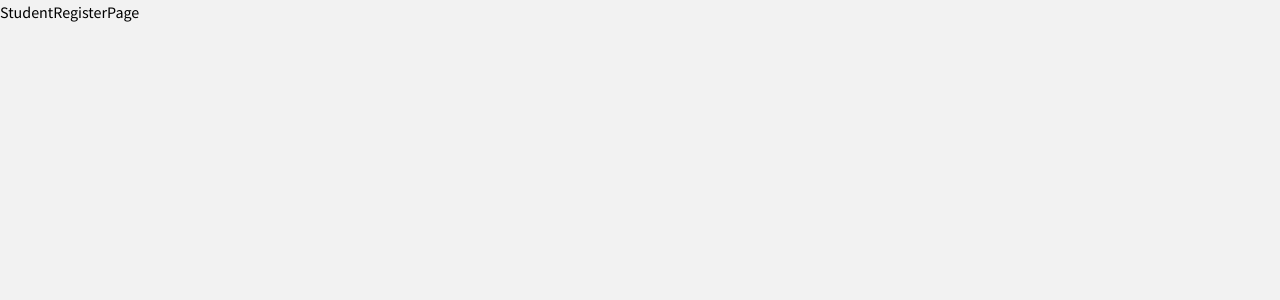
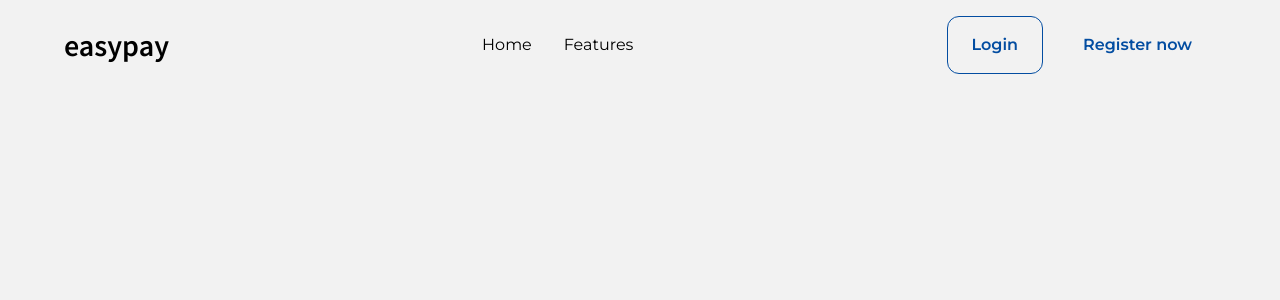
Before and after one commit to kunalkeshan/Easy-Pay-SRM, a Next.js app: page /student/register in a window 1280 px wide. Shown: the top 300 px of the page. Built offline with nearby package versions, Linux system fonts and the light colour scheme.

Commit message:
chore: student reg wip

```diff
--- a/pages/student/register.tsx
+++ b/pages/student/register.tsx
@@ -1,7 +1,20 @@
 import React from 'react';
+import Head from 'next/head';
+import PublicLayout from '@/layouts/PublicLayout';
 
 const StudentRegisterPage = () => {
-	return <div>StudentRegisterPage</div>;
+	return (
+		<>
+			<Head>
+				<title>Student Registration</title>
+			</Head>
+			<PublicLayout>
+				<section>
+					<div></div>
+				</section>
+			</PublicLayout>
+		</>
+	);
 };
 
 export default StudentRegisterPage;
```
